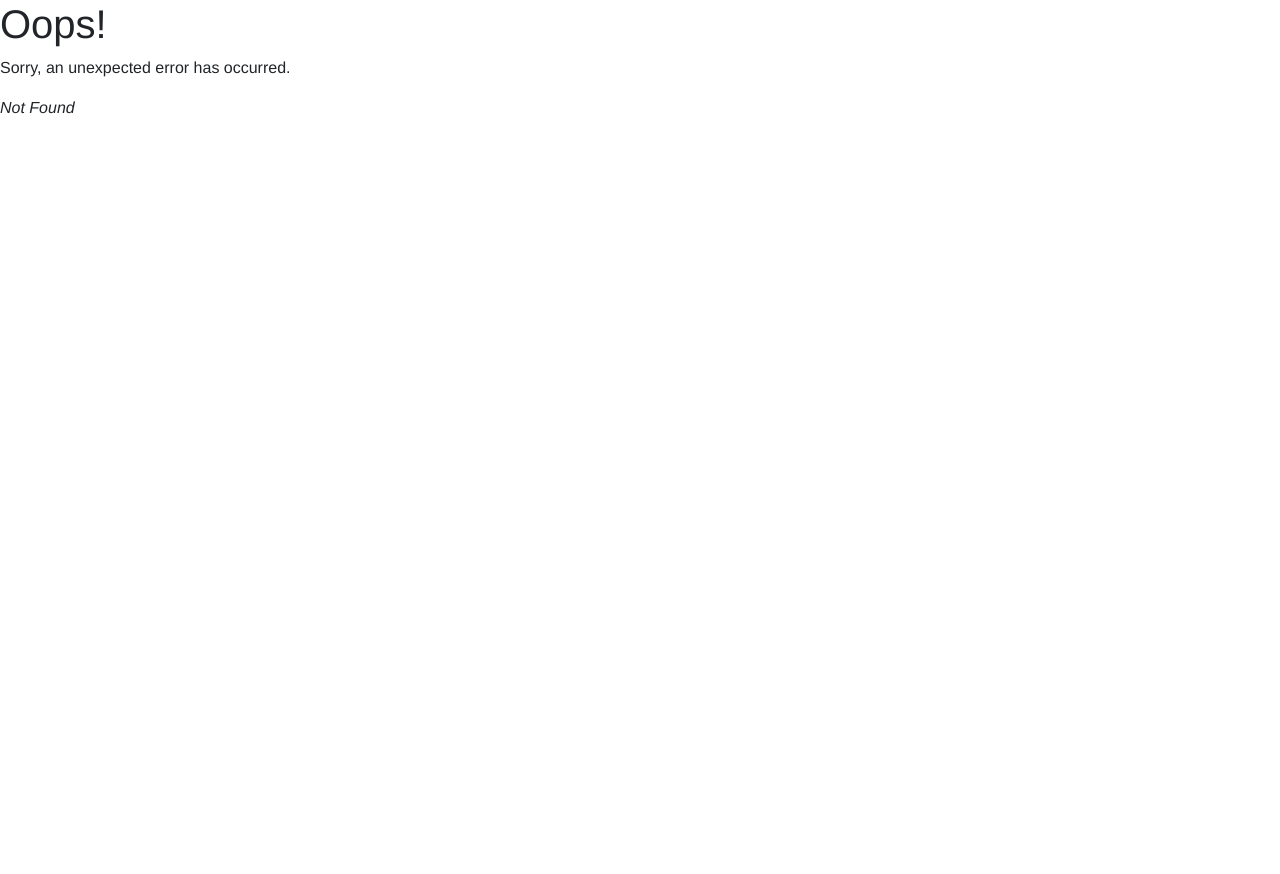
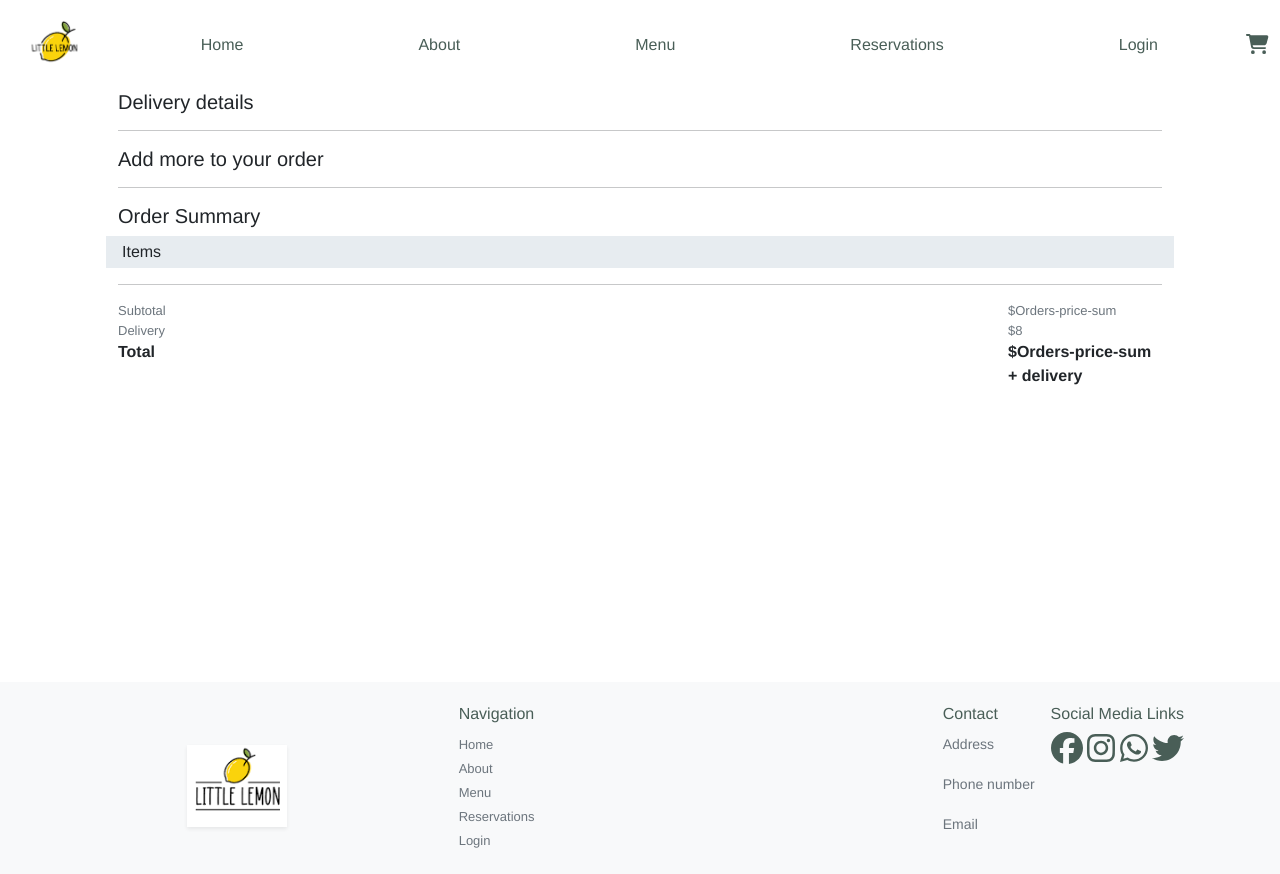
Before and after one commit to JuankGF/Book-a-Table, a React (Create React App) app in the folder react-project/book-a-table/: page /cart in a window 1280 px wide. Before the commit this address had no page. Before the commit the page ends 800 px from the top, so only its background shows below. Built offline with nearby package versions, Linux system fonts and the light colour scheme.

Commit message:
Add user context

```diff
--- a/react-project/book-a-table/src/App.scss
+++ b/react-project/book-a-table/src/App.scss
@@ -41,6 +41,9 @@
 
   .navbar-end {
     cursor: pointer;
+    .cart-badge {
+      transform: translateY(-0.8rem);
+    }
   }
 
   .app-link {
@@ -56,6 +59,22 @@
       font-size: small;
     }
   }
+}
+
+.text-xs {
+  font-size: xx-small;
+}
+
+.text-sm {
+  font-size: small;
+}
+
+.text-md {
+  font-size: medium;
+}
+
+.bg-slate {
+  background-color: rgb(231 236 240);
 }
 
 @keyframes App-logo-spin {
--- /dev/null
+++ b/react-project/book-a-table/src/context/UserContext.ts
@@ -0,0 +1,5 @@
+import { createContext } from "react";
+
+const UserContext = createContext({ userId: "" });
+
+export { UserContext };
--- a/react-project/book-a-table/src/index.tsx
+++ b/react-project/book-a-table/src/index.tsx
@@ -10,6 +10,7 @@
 import BookTable from "./components/book/BookTable";
 import BookSucces from "./components/book/BookSucces";
 import Menu from "./components/shop-online/Menu";
+import Cart from "./components/shop-online/Cart";
 
 const router = createBrowserRouter([
   {
@@ -24,6 +25,10 @@
       {
         path: "/menu",
         element: <Menu />,
+      },
+      {
+        path: "/cart",
+        element: <Cart />,
       },
       {
         path: "/reservations",
```
